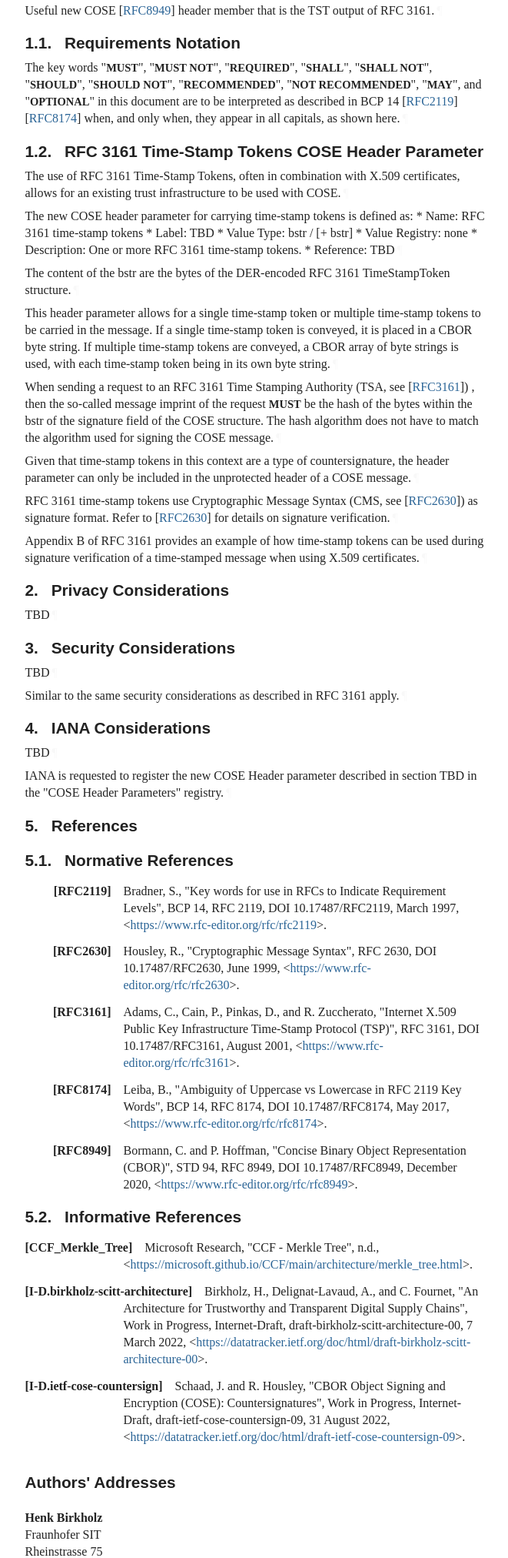
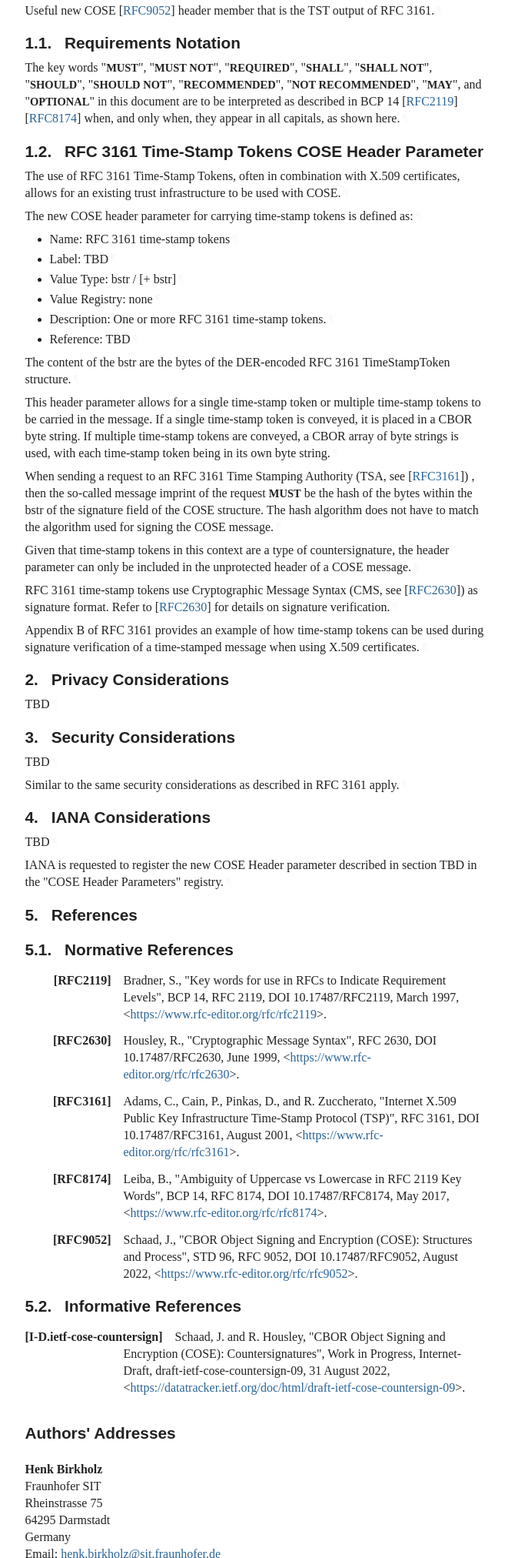
Before and after one commit to ietf-scitt/draft-birkholz-cose-tsa-tst-header-parameter, a plain HTML site: page draft-birkholz-cose-tsa-tst-header-parameter.html in a window 1280 px wide. Shown: the part 746-2770 px from the top of the page at 77% size, without its empty margins (92-753 px from the left). Drawn offline with Linux system fonts and the light colour scheme; a web font is replaced by a local one.

Commit message:
Script updating gh-pages from 5d156f0. [ci skip]

```diff
--- a/draft-birkholz-cose-tsa-tst-header-parameter.html
+++ b/draft-birkholz-cose-tsa-tst-header-parameter.html
@@ -4,7 +4,7 @@
 <meta charset="utf-8">
 <meta content="Common,Latin" name="scripts">
 <meta content="initial-scale=1.0" name="viewport">
-<title>Header parameter for RFC 3161 Time-Stamp Tokens</title>
+<title>COSE: Header parameter for RFC 3161 Time-Stamp Tokens</title>
 <meta content="Henk Birkholz" name="author">
 <meta content="Maik Riechert" name="author">
 <meta content="
@@ -1072,7 +1072,7 @@ svg :is([stroke="fill"], [fill^="#fff"]) {
 </dd>
 </dl>
 </div>
-<h1 id="title">Header parameter for RFC 3161 Time-Stamp Tokens</h1>
+<h1 id="title">COSE: Header parameter for RFC 3161 Time-Stamp Tokens</h1>
 <section id="section-abstract">
       <h2 id="abstract"><a href="#abstract" class="selfRef">Abstract</a></h2>
 <p id="section-abstract-1">RFC 3161 provides a method to time-stamp a message digest to prove that it was created before a given time. This document defines how signatures of CBOR Signing And Encrypted Message (COSE) structures can be time-stamped using RFC 3161 along with the needed header parameter to carry the time-stamp.<a href="#section-abstract-1" class="pilcrow">¶</a></p>
@@ -1176,7 +1176,7 @@ svg :is([stroke="fill"], [fill^="#fff"]) {
       <h2 id="name-introduction">
 <a href="#section-1" class="section-number selfRef">1. </a><a href="#name-introduction" class="section-name selfRef">Introduction</a>
       </h2>
-<p id="section-1-1">Useful new COSE <span>[<a href="#RFC8949" class="xref">RFC8949</a>]</span> header member that is the TST output of RFC 3161.<a href="#section-1-1" class="pilcrow">¶</a></p>
+<p id="section-1-1">Useful new COSE <span>[<a href="#RFC9052" class="xref">RFC9052</a>]</span> header member that is the TST output of RFC 3161.<a href="#section-1-1" class="pilcrow">¶</a></p>
 <div id="requirements-notation">
 <section id="section-1.1">
         <h3 id="name-requirements-notation">
@@ -1194,19 +1194,27 @@ appear in all capitals, as shown here.<a href="#section-1.1-1" class="pilcrow">
 <a href="#section-1.2" class="section-number selfRef">1.2. </a><a href="#name-rfc-3161-time-stamp-tokens-" class="section-name selfRef">RFC 3161 Time-Stamp Tokens COSE Header Parameter</a>
         </h3>
 <p id="section-1.2-1">The use of RFC 3161 Time-Stamp Tokens, often in combination with X.509 certificates, allows for an existing trust infrastructure to be used with COSE.<a href="#section-1.2-1" class="pilcrow">¶</a></p>
-<p id="section-1.2-2">The new COSE header parameter for carrying time-stamp tokens is defined as:
-* Name: RFC 3161 time-stamp tokens
-* Label: TBD
-* Value Type: bstr / [+ bstr]
-* Value Registry: none
-* Description: One or more RFC 3161 time-stamp tokens.
-* Reference: TBD<a href="#section-1.2-2" class="pilcrow">¶</a></p>
-<p id="section-1.2-3">The content of the bstr are the bytes of the DER-encoded RFC 3161 TimeStampToken structure.<a href="#section-1.2-3" class="pilcrow">¶</a></p>
-<p id="section-1.2-4">This header parameter allows for a single time-stamp token or multiple time-stamp tokens to be carried in the message. If a single time-stamp token is conveyed, it is placed in a CBOR byte string. If multiple time-stamp tokens are conveyed, a CBOR array of byte strings is used, with each time-stamp token being in its own byte string.<a href="#section-1.2-4" class="pilcrow">¶</a></p>
-<p id="section-1.2-5">When sending a request to an RFC 3161 Time Stamping Authority (TSA, see <span>[<a href="#RFC3161" class="xref">RFC3161</a>]</span>) , then the so-called message imprint of the request <span class="bcp14">MUST</span> be the hash of the bytes within the bstr of the signature field of the COSE structure. The hash algorithm does not have to match the algorithm used for signing the COSE message.<a href="#section-1.2-5" class="pilcrow">¶</a></p>
-<p id="section-1.2-6">Given that time-stamp tokens in this context are a type of countersignature, the header parameter can only be included in the unprotected header of a COSE message.<a href="#section-1.2-6" class="pilcrow">¶</a></p>
-<p id="section-1.2-7">RFC 3161 time-stamp tokens use Cryptographic Message Syntax (CMS, see <span>[<a href="#RFC2630" class="xref">RFC2630</a>]</span>) as signature format. Refer to <span>[<a href="#RFC2630" class="xref">RFC2630</a>]</span> for details on signature verification.<a href="#section-1.2-7" class="pilcrow">¶</a></p>
-<p id="section-1.2-8">Appendix B of RFC 3161 provides an example of how time-stamp tokens can be used during signature verification of a time-stamped message when using X.509 certificates.<a href="#section-1.2-8" class="pilcrow">¶</a></p>
+<p id="section-1.2-2">The new COSE header parameter for carrying time-stamp tokens is defined as:<a href="#section-1.2-2" class="pilcrow">¶</a></p>
+<ul class="normal">
+<li class="normal" id="section-1.2-3.1">Name: RFC 3161 time-stamp tokens<a href="#section-1.2-3.1" class="pilcrow">¶</a>
+</li>
+          <li class="normal" id="section-1.2-3.2">Label: TBD<a href="#section-1.2-3.2" class="pilcrow">¶</a>
+</li>
+          <li class="normal" id="section-1.2-3.3">Value Type: bstr / [+ bstr]<a href="#section-1.2-3.3" class="pilcrow">¶</a>
+</li>
+          <li class="normal" id="section-1.2-3.4">Value Registry: none<a href="#section-1.2-3.4" class="pilcrow">¶</a>
+</li>
+          <li class="normal" id="section-1.2-3.5">Description: One or more RFC 3161 time-stamp tokens.<a href="#section-1.2-3.5" class="pilcrow">¶</a>
+</li>
+          <li class="normal" id="section-1.2-3.6">Reference: TBD<a href="#section-1.2-3.6" class="pilcrow">¶</a>
+</li>
+        </ul>
+<p id="section-1.2-4">The content of the bstr are the bytes of the DER-encoded RFC 3161 TimeStampToken structure.<a href="#section-1.2-4" class="pilcrow">¶</a></p>
+<p id="section-1.2-5">This header parameter allows for a single time-stamp token or multiple time-stamp tokens to be carried in the message. If a single time-stamp token is conveyed, it is placed in a CBOR byte string. If multiple time-stamp tokens are conveyed, a CBOR array of byte strings is used, with each time-stamp token being in its own byte string.<a href="#section-1.2-5" class="pilcrow">¶</a></p>
+<p id="section-1.2-6">When sending a request to an RFC 3161 Time Stamping Authority (TSA, see <span>[<a href="#RFC3161" class="xref">RFC3161</a>]</span>) , then the so-called message imprint of the request <span class="bcp14">MUST</span> be the hash of the bytes within the bstr of the signature field of the COSE structure. The hash algorithm does not have to match the algorithm used for signing the COSE message.<a href="#section-1.2-6" class="pilcrow">¶</a></p>
+<p id="section-1.2-7">Given that time-stamp tokens in this context are a type of countersignature, the header parameter can only be included in the unprotected header of a COSE message.<a href="#section-1.2-7" class="pilcrow">¶</a></p>
+<p id="section-1.2-8">RFC 3161 time-stamp tokens use Cryptographic Message Syntax (CMS, see <span>[<a href="#RFC2630" class="xref">RFC2630</a>]</span>) as signature format. Refer to <span>[<a href="#RFC2630" class="xref">RFC2630</a>]</span> for details on signature verification.<a href="#section-1.2-8" class="pilcrow">¶</a></p>
+<p id="section-1.2-9">Appendix B of RFC 3161 provides an example of how time-stamp tokens can be used during signature verification of a time-stamped message when using X.509 certificates.<a href="#section-1.2-9" class="pilcrow">¶</a></p>
 </section>
 </div>
 </section>
@@ -1262,9 +1270,9 @@ appear in all capitals, as shown here.<a href="#section-1.1-1" class="pilcrow">
         <dd>
 <span class="refAuthor">Leiba, B.</span>, <span class="refTitle">"Ambiguity of Uppercase vs Lowercase in RFC 2119 Key Words"</span>, <span class="seriesInfo">BCP 14</span>, <span class="seriesInfo">RFC 8174</span>, <span class="seriesInfo">DOI 10.17487/RFC8174</span>, <time datetime="2017-05" class="refDate">May 2017</time>, <span>&lt;<a href="https://www.rfc-editor.org/rfc/rfc8174">https://www.rfc-editor.org/rfc/rfc8174</a>&gt;</span>. </dd>
 <dd class="break"></dd>
-<dt id="RFC8949">[RFC8949]</dt>
+<dt id="RFC9052">[RFC9052]</dt>
       <dd>
-<span class="refAuthor">Bormann, C.</span> and <span class="refAuthor">P. Hoffman</span>, <span class="refTitle">"Concise Binary Object Representation (CBOR)"</span>, <span class="seriesInfo">STD 94</span>, <span class="seriesInfo">RFC 8949</span>, <span class="seriesInfo">DOI 10.17487/RFC8949</span>, <time datetime="2020-12" class="refDate">December 2020</time>, <span>&lt;<a href="https://www.rfc-editor.org/rfc/rfc8949">https://www.rfc-editor.org/rfc/rfc8949</a>&gt;</span>. </dd>
+<span class="refAuthor">Schaad, J.</span>, <span class="refTitle">"CBOR Object Signing and Encryption (COSE): Structures and Process"</span>, <span class="seriesInfo">STD 96</span>, <span class="seriesInfo">RFC 9052</span>, <span class="seriesInfo">DOI 10.17487/RFC9052</span>, <time datetime="2022-08" class="refDate">August 2022</time>, <span>&lt;<a href="https://www.rfc-editor.org/rfc/rfc9052">https://www.rfc-editor.org/rfc/rfc9052</a>&gt;</span>. </dd>
 <dd class="break"></dd>
 </dl>
 </section>
@@ -1273,14 +1281,6 @@ appear in all capitals, as shown here.<a href="#section-1.1-1" class="pilcrow">
 <a href="#section-5.2" class="section-number selfRef">5.2. </a><a href="#name-informative-references" class="section-name selfRef">Informative References</a>
         </h3>
 <dl class="references">
-<dt id="CCF_Merkle_Tree">[CCF_Merkle_Tree]</dt>
-        <dd>
-<span class="refAuthor">Microsoft Research</span>, <span class="refTitle">"CCF - Merkle Tree"</span>, <span>n.d.</span>, <span>&lt;<a href="https://microsoft.github.io/CCF/main/architecture/merkle_tree.html">https://microsoft.github.io/CCF/main/architecture/merkle_tree.html</a>&gt;</span>. </dd>
-<dd class="break"></dd>
-<dt id="I-D.birkholz-scitt-architecture">[I-D.birkholz-scitt-architecture]</dt>
-        <dd>
-<span class="refAuthor">Birkholz, H.</span>, <span class="refAuthor">Delignat-Lavaud, A.</span>, and <span class="refAuthor">C. Fournet</span>, <span class="refTitle">"An Architecture for Trustworthy and Transparent Digital Supply Chains"</span>, <span class="refContent">Work in Progress</span>, <span class="seriesInfo">Internet-Draft, draft-birkholz-scitt-architecture-00</span>, <time datetime="2022-03-07" class="refDate">7 March 2022</time>, <span>&lt;<a href="https://datatracker.ietf.org/doc/html/draft-birkholz-scitt-architecture-00">https://datatracker.ietf.org/doc/html/draft-birkholz-scitt-architecture-00</a>&gt;</span>. </dd>
-<dd class="break"></dd>
 <dt id="I-D.ietf-cose-countersign">[I-D.ietf-cose-countersign]</dt>
       <dd>
 <span class="refAuthor">Schaad, J.</span> and <span class="refAuthor">R. Housley</span>, <span class="refTitle">"CBOR Object Signing and Encryption (COSE): Countersignatures"</span>, <span class="refContent">Work in Progress</span>, <span class="seriesInfo">Internet-Draft, draft-ietf-cose-countersign-09</span>, <time datetime="2022-08-31" class="refDate">31 August 2022</time>, <span>&lt;<a href="https://datatracker.ietf.org/doc/html/draft-ietf-cose-countersign-09">https://datatracker.ietf.org/doc/html/draft-ietf-cose-countersign-09</a>&gt;</span>. </dd>
```
Also changed, not shown: draft-birkholz-cose-tsa-tst-header-parameter.txt (+19 -22 lines), index.html (+2 -2 lines).
